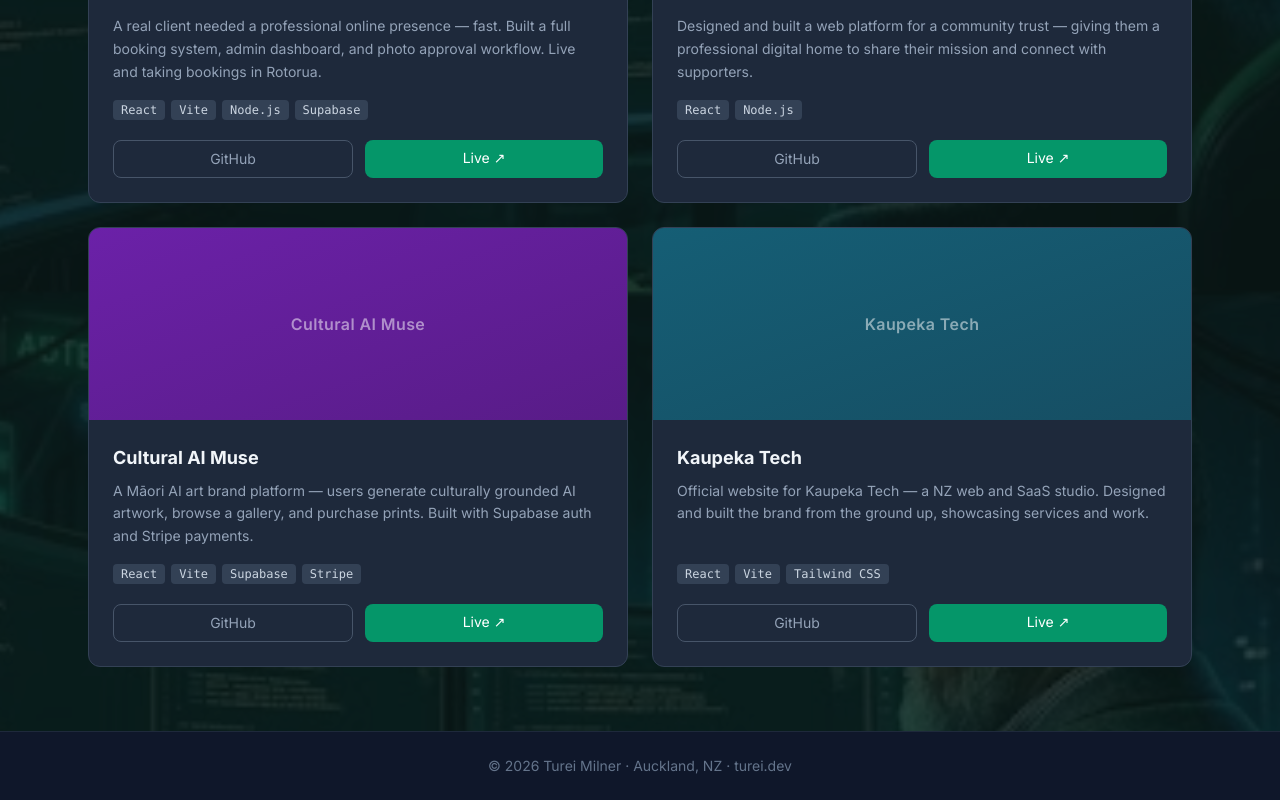
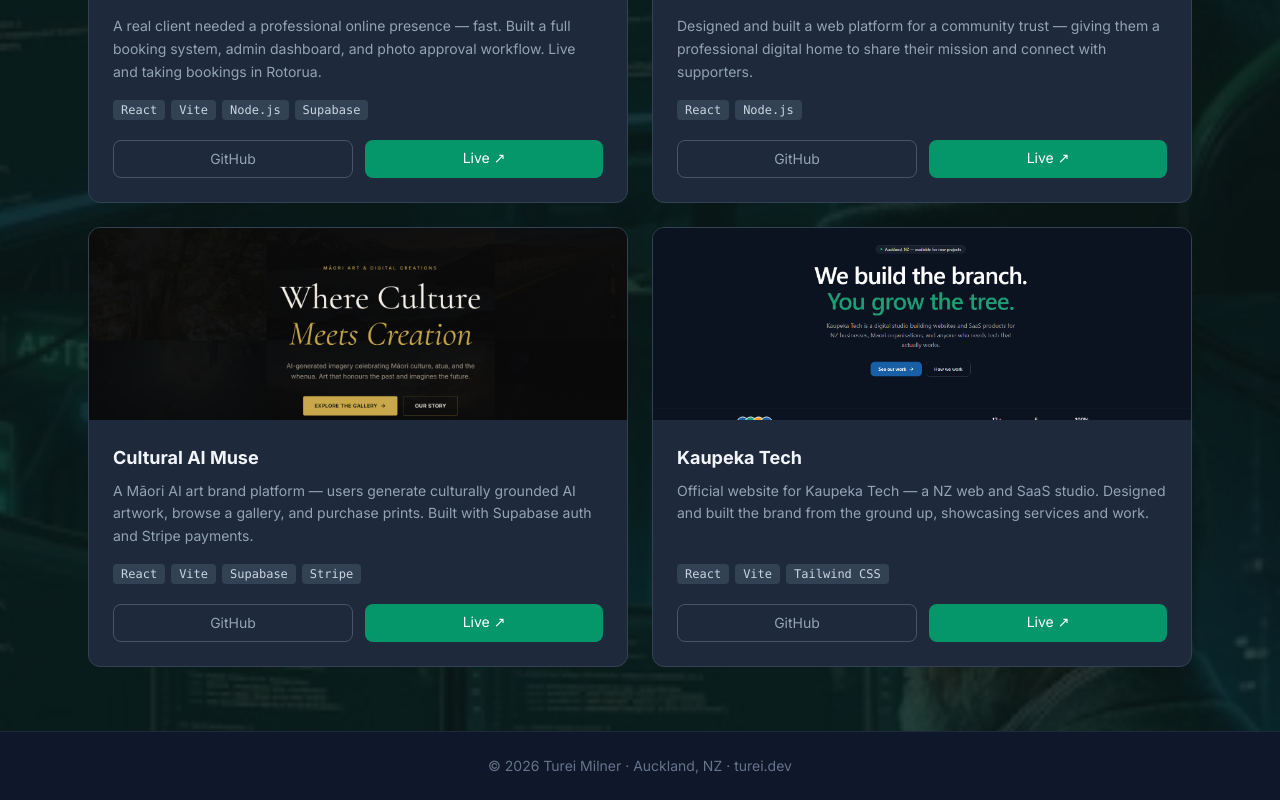
Before and after one commit to Turei-hub/portfolio, a React (Vite) app: page /projects in a window 1280 px wide. Shown: the part 1071-1871 px from the top of the page. Built offline with nearby package versions, Linux system fonts and the light colour scheme.

Commit message:
Add project screenshots for Cultural AI Muse and Kaupeka Tech

```diff
--- a/src/pages/Projects.jsx
+++ b/src/pages/Projects.jsx
@@ -51,6 +51,7 @@ const projects = [
     description:
       'A Māori AI art brand platform — users generate culturally grounded AI artwork, browse a gallery, and purchase prints. Built with Supabase auth and Stripe payments.',
     color: 'from-purple-800 to-purple-900',
+    image: '/cultural-ai-muse.png',
     tags: ['React', 'Vite', 'Supabase', 'Stripe'],
     github: 'https://github.com/Turei-hub/cultural-ai-muse',
     live: 'https://cultural-ai-muse.vercel.app',
@@ -61,6 +62,7 @@ const projects = [
     description:
       'Official website for Kaupeka Tech — a NZ web and SaaS studio. Designed and built the brand from the ground up, showcasing services and work.',
     color: 'from-cyan-800 to-cyan-900',
+    image: '/kaupeka-tech.png',
     tags: ['React', 'Vite', 'Tailwind CSS'],
     github: 'https://github.com/Turei-hub/kaupeka-tech',
     live: 'https://kaupeka-tech.vercel.app',
```
Also changed, not shown: public/cultural-ai-muse.png (added), public/kaupeka-tech.png (added).
